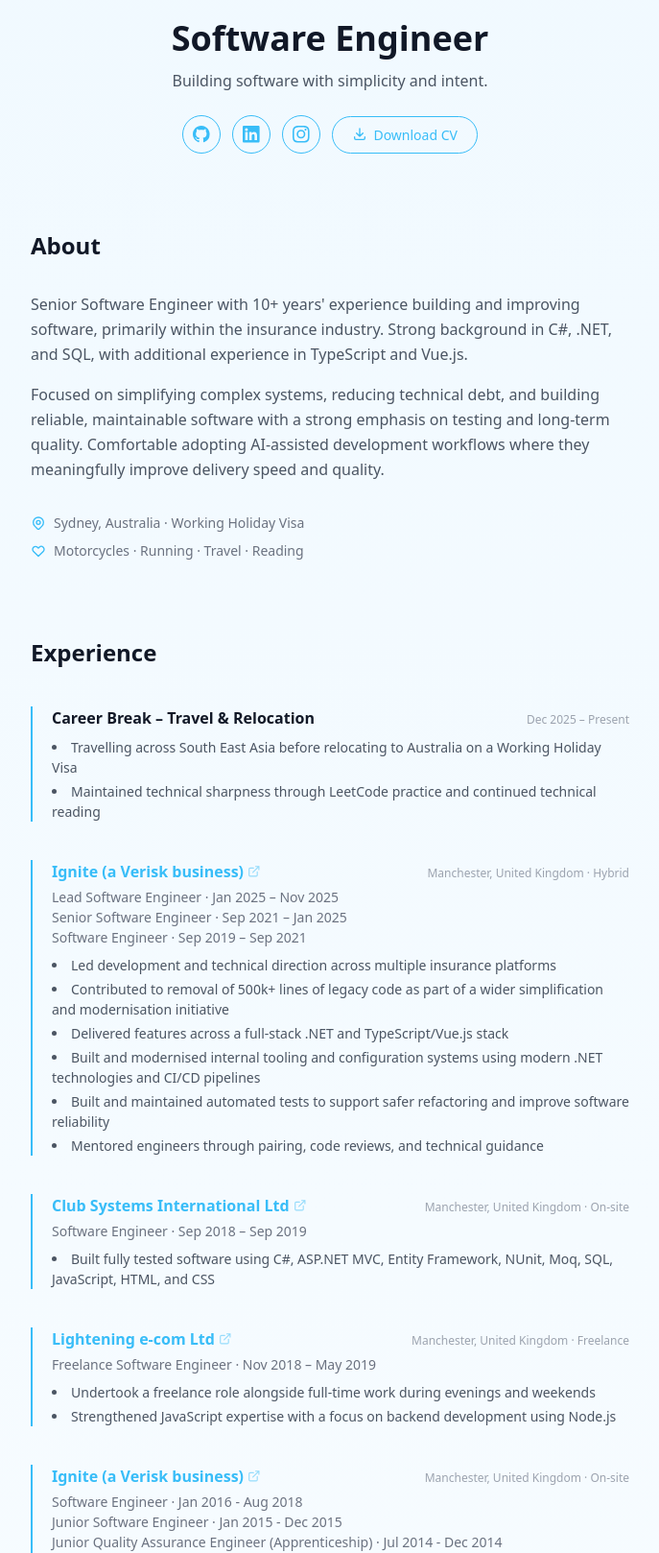
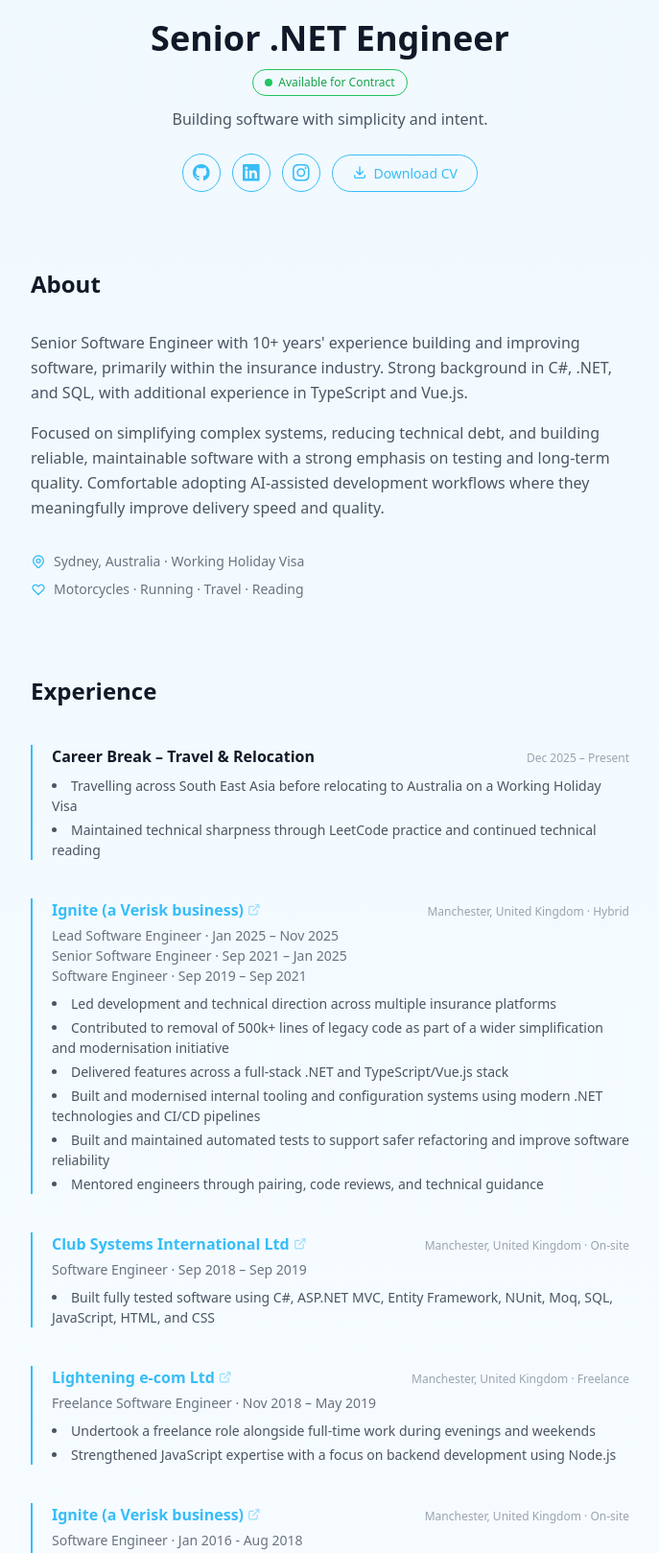
Before and after one commit to judss/judss.github.io, a Jekyll site: the page built from index.html, in a window 1280 px wide, cut to the strip 300-1918 px from the top of the page. Shown: the whole strip at 96% size, without its empty margins (296-983 px from the left). Built offline with Jekyll 4.4.1, drawn with Linux system fonts in a browser that asks for light colours; nearby versions of some CDN libraries.

Commit message:
Add availability badge to hero section
Co-Authored-By: Claude Sonnet 4.6 <noreply@anthropic.com>

```diff
--- a/index.css
+++ b/index.css
@@ -40,6 +40,43 @@ body {
   border-radius: 9999px;
   object-fit: cover;
   border: 3px solid #38bdf8;
+}
+
+/* Availability badge */
+.availability-badge {
+  display: inline-flex;
+  align-items: center;
+  gap: 0.375rem;
+  padding: 0.25rem 0.75rem;
+  border-radius: 9999px;
+  border: 1px solid #22c55e;
+  color: #16a34a;
+  font-size: 0.75rem;
+  font-weight: 500;
+}
+
+.availability-dot {
+  width: 0.5rem;
+  height: 0.5rem;
+  border-radius: 9999px;
+  background-color: #22c55e;
+  animation: pulse-dot 2s ease-in-out infinite;
+}
+
+@keyframes pulse-dot {
+  0%, 100% { opacity: 1; }
+  50% { opacity: 0.4; }
+}
+
+@media (prefers-color-scheme: dark) {
+  .availability-badge {
+    color: #4ade80;
+    border-color: #4ade80;
+  }
+
+  .availability-dot {
+    background-color: #4ade80;
+  }
 }
 
 /* Accent colour */
--- a/index.html
+++ b/index.html
@@ -7,7 +7,11 @@ layout: default
   <!-- Hero -->
   <section id="hero" class="flex-grow flex flex-col justify-center items-center text-center px-6 py-10">
     <img src="assets/profile-picture.PNG" alt="Jordan Gregory-Wallis" class="profile-photo mb-6" />
-    <h2 class="text-3xl sm:text-4xl font-semibold mb-3">Software Engineer</h2>
+    <h2 class="text-3xl sm:text-4xl font-semibold mb-3">Senior .NET Engineer</h2>
+    <div class="availability-badge mb-3">
+      <span class="availability-dot"></span>
+      Available for Contract
+    </div>
     <p class="text-gray-600 dark:text-white max-w-md">Building software with simplicity and intent.</p>
     <div class="hero-actions mt-6">
       <div class="social-links">
@@ -212,6 +216,7 @@ layout: default
         <p class="skill-category">Testing &amp; Quality</p>
         <div class="skill-tags">
           <span class="skill-tag">NUnit</span>
+          <span class="skill-tag">XUnit</span>
           <span class="skill-tag">Moq</span>
           <span class="skill-tag">FluentAssertions</span>
           <span class="skill-tag">Cypress</span>
```
